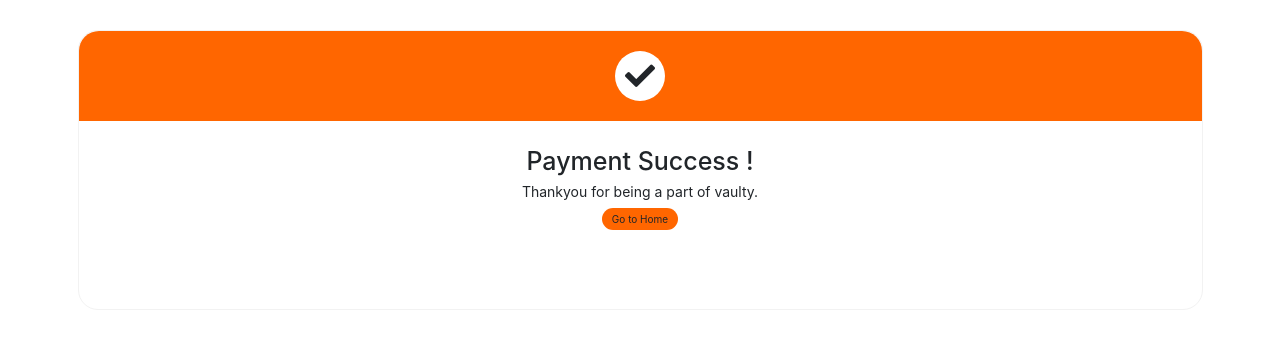
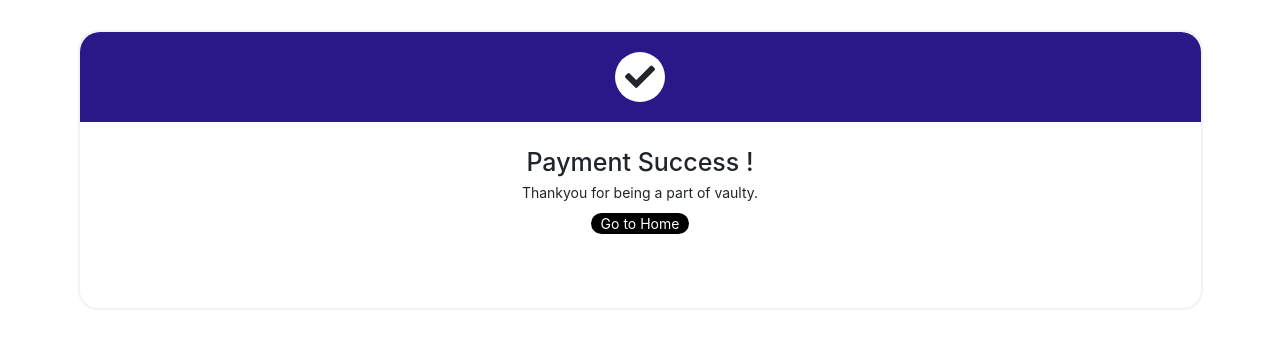
Before and after one commit to technical-channel/vaultystaking, a React (Create React App) app: page /success in a window 1280 px wide. Shown: the top 348 px of the page. Built offline with nearby package versions, Linux system fonts and the light colour scheme; what @walletconnect/web3-provider would draw is missing.

Commit message:
Update congratulations.css

```diff
--- a/src/Pages/congratulations.css
+++ b/src/Pages/congratulations.css
@@ -1,13 +1,13 @@
 .payment
 {
-    border:1px solid #f2f2f2;
+  border:2px solid #f2f2f2;
     height:280px;
     border-radius:20px;
     background:#fff;
 }
 .payment_header
 {
-   background:rgba(255,102,0,1);
+   background:rgb(43, 24, 136);
    padding:20px;
    border-radius:20px 20px 0px 0px;
 
@@ -45,10 +45,11 @@
 {
     width:200px;
     height:35px;
-    color:#fff;
+    color:#fff !important;
     border-radius:30px;
-    padding:5px 10px;
-    background:rgba(255,102,0,1);
+    padding:2px 10px;
+    font-size: 14px;
+    background:rgb(0, 0, 0);
     transition:all ease-in-out 0.3s;
 }
 
```
